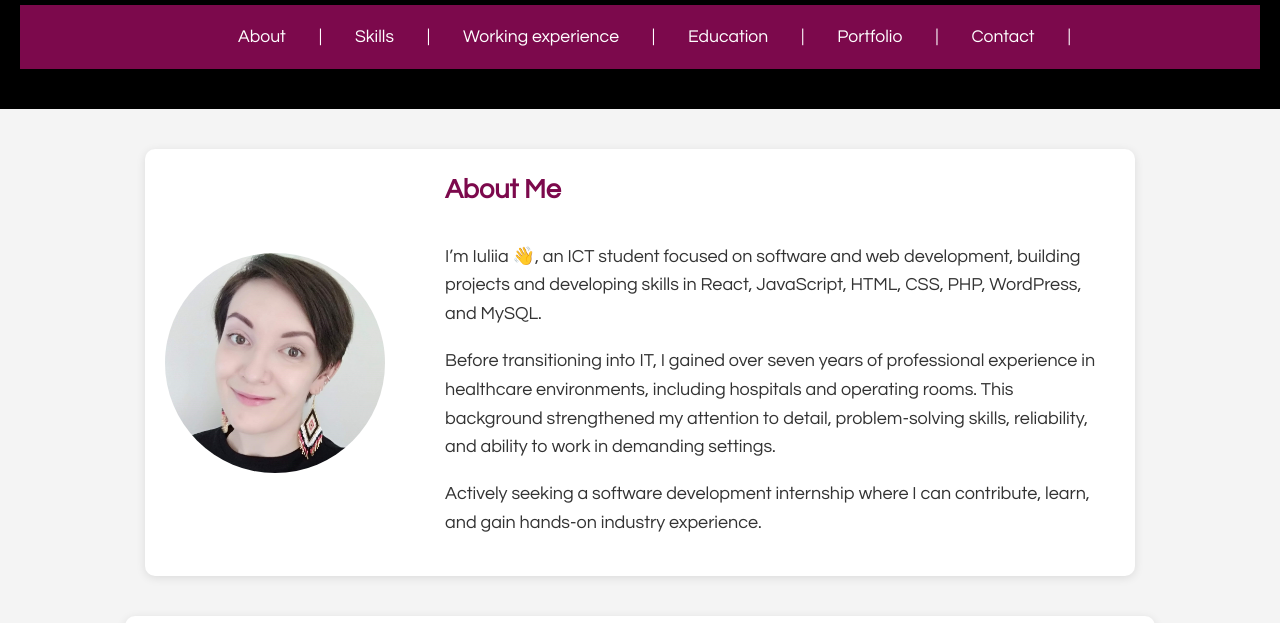
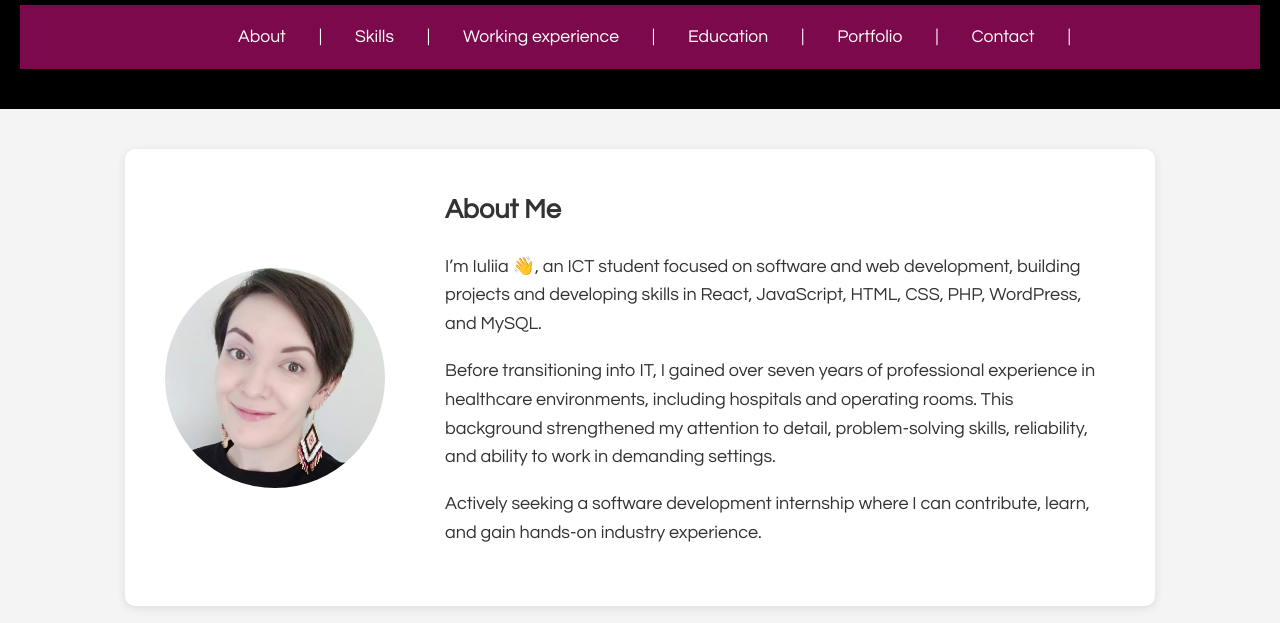
Before and after one commit to iuliia-g/iuliia-g.github.io, a plain HTML site: page index.html in a window 1280 px wide. Shown: the part 157-780 px from the top of the page. Drawn offline with Linux system fonts and the light colour scheme.

Commit message:
Section margin

```diff
--- a/style.css
+++ b/style.css
@@ -63,7 +63,7 @@ nav a:hover {
 section {
     max-width: 950px;
     margin: 40px auto;
-    padding: 30px 40px;
+    padding: 40px;
     background-color: white;
     border-radius: 10px;
     box-shadow: 0 2px 10px rgba(0, 0, 0, 0.1);
@@ -71,8 +71,7 @@ section {
 
 section h2 {
     margin-top: 0;
-    margin-bottom: 30px;
-    color: #7c094c;
+    margin-bottom: 20px;
 }
 
 section h3 {
@@ -107,7 +106,6 @@ img {
     align-items: center;
     justify-content: flex-start;
     gap: 60px;
-    padding: 20px;
 }
 
 .about img {
```
